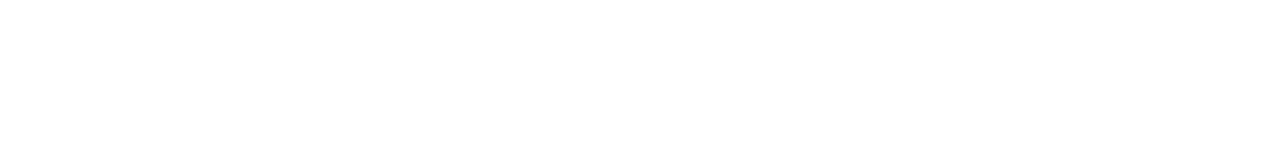
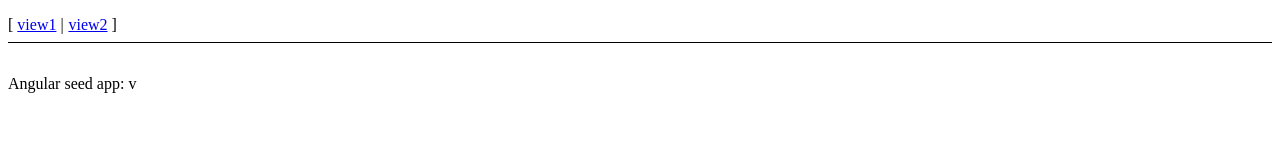
Before and after one commit to kharandziuk/ng-requirejs-grunt-coffee, a website: page views/index.html in a window 1280 px wide. Drawn offline with Linux system fonts and the light colour scheme; some packages are replaced by stand-ins of ours.

Commit message:
index.html and css added

```diff
--- /dev/null
+++ b/static/css/app.css
@@ -0,0 +1,30 @@
+/* app css stylesheet */
+
+.menu {
+  list-style: none;
+  border-bottom: 0.1em solid black;
+  margin-bottom: 2em;
+  padding: 0 0 0.5em;
+}
+
+.menu:before {
+  content: "[";
+}
+
+.menu:after {
+  content: "]";
+}
+
+.menu > li {
+  display: inline;
+}
+
+.menu > li:before {
+  content: "|";
+  padding-right: 0.3em;
+}
+
+.menu > li:nth-child(1):before {
+  content: "";
+  padding: 0;
+}
--- a/views/index.html
+++ b/views/index.html
@@ -1,11 +1,29 @@
-<!DOCTYPE html>
-<html lang="en">
+<!doctype html>
+<html lang="en" ng-app="myApp">
 <head>
-    <meta charset="UTF-8">
-    <title>place</title>
+  <meta charset="utf-8">
+  <title>My AngularJS App</title>
+  <link rel="stylesheet" href="/static/css/app.css"/>
 </head>
-<body ng-app='app' id='some'>
-    <article ng-view></article>
-    <script data-main="/static/js/main.js" src="/static/bower_components/requirejs/require.js"></script>
+<body>
+  <ul class="menu">
+    <li><a href="#/view1">view1</a></li>
+    <li><a href="#/view2">view2</a></li>
+  </ul>
+
+  <div ng-view></div>
+
+  <div>Angular seed app: v<span app-version></span></div>
+
+  <!-- In production use:
+  <script src="//ajax.googleapis.com/ajax/libs/angularjs/1.0.7/angular.min.js"></script>
+  -->
+  <script src="/static/bower_components/angular/angular.js"></script>
+  <script src="/static/bower_components/angular/angular-route.js"></script>
+  <script src="/static/js/app.js"></script>
+  <script src="/static/js/services.js"></script>
+  <script src="/static/js/controllers.js"></script>
+  <script src="/static/js/filters.js"></script>
+  <script src="/static/js/directives.js"></script>
 </body>
 </html>
```
